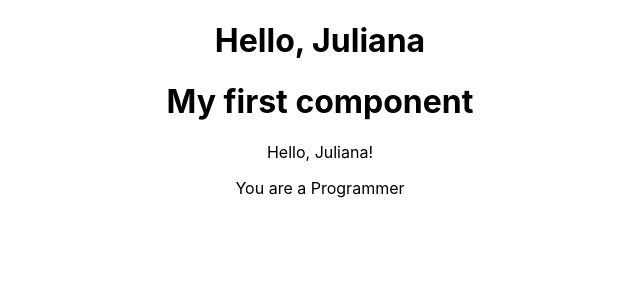
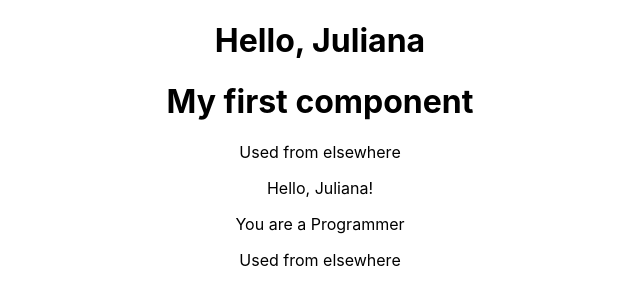
Before and after one commit to WeltonAM/React_HoraDeCodar, a React (Create React App) app in the folder 01_fundamentals/: page / in a window 1280 px wide. Shown: the top 304 px of the page, without its empty margins (320-960 px from the left). Built offline with nearby package versions, Linux system fonts and the light colour scheme.

Commit message:
Heritage component

```diff
--- a/01_fundamentals/src/App.js
+++ b/01_fundamentals/src/App.js
@@ -1,5 +1,6 @@
 import './App.css';
 import FirstComponent from './components/FirstComponent';
+import MyComponent from './components/MyComponent';
 import TemplateExpressions from './components/TemplateExpressions'
 
 function App() {
@@ -8,6 +9,7 @@ function App() {
       <h1>Hello, Juliana</h1>
       <FirstComponent />
       <TemplateExpressions />
+      <MyComponent />
     </div>
   );
 }
--- a/01_fundamentals/src/components/FirstComponent.js
+++ b/01_fundamentals/src/components/FirstComponent.js
@@ -1,8 +1,11 @@
+import MyComponent from "./MyComponent"
+
 const FirstComponent = () => {
     return (
         <div>
             {/* comment */}
             <h1>My first component</h1>
+            <MyComponent />
         </div>
     )
 }
--- /dev/null
+++ b/01_fundamentals/src/components/MyComponent.js
@@ -0,0 +1,9 @@
+const MyComponent = ()=>{
+    return(
+        <div>
+            <p>Used from elsewhere</p>
+        </div>
+    )
+}
+
+export default MyComponent
```
Also changed, not shown: 01_fundamentals/src/components/TemplateExpressions.js (line endings or trailing spaces).
